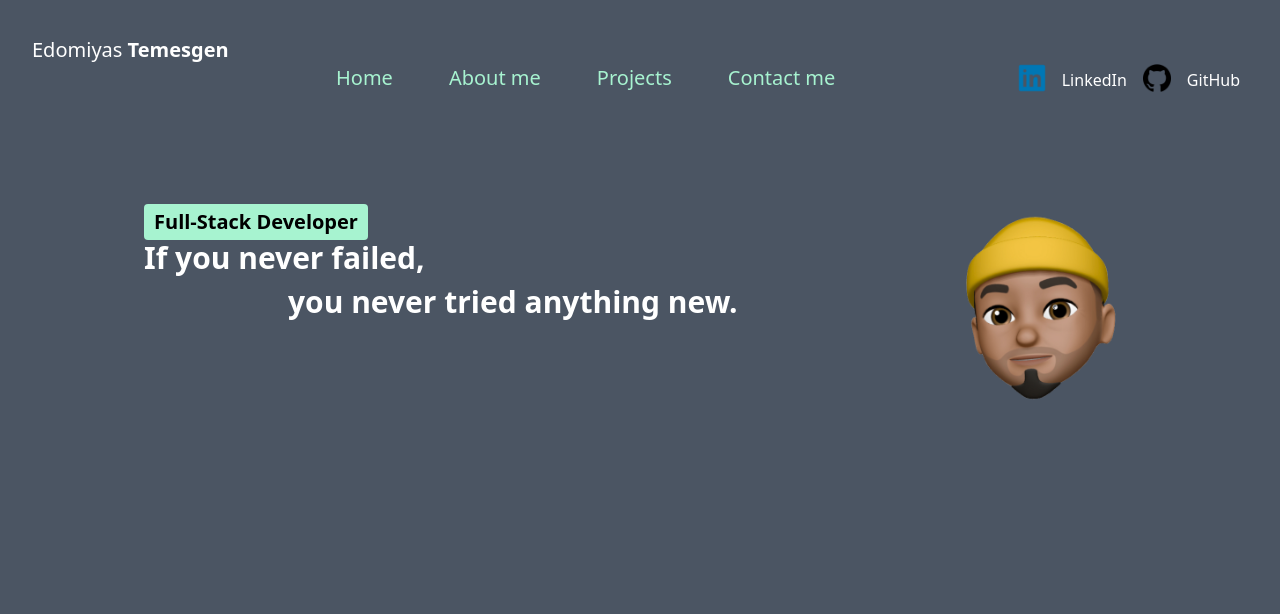
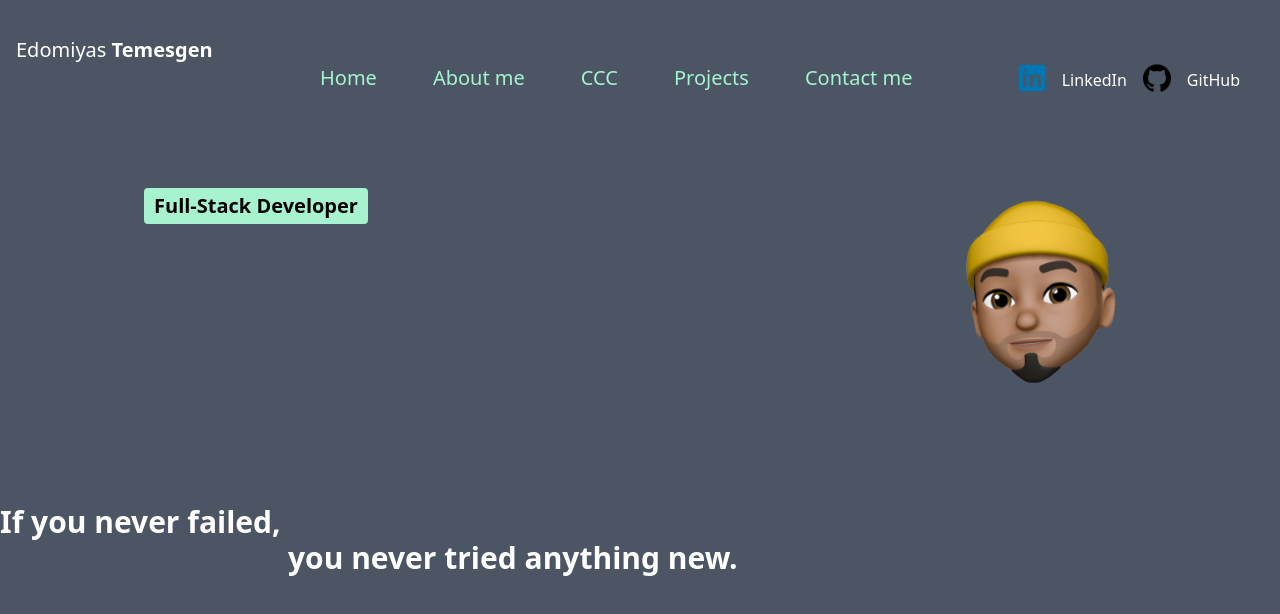
Before and after one commit to etemesgen/Portfolio-Edomiyas-Temesgen-2021, a Vue app: page / in a window 1280 px wide. Shown: the top 614 px of the page. Built offline with nearby package versions, Linux system fonts and the light colour scheme; a web font is replaced by a local one.

Commit message:
added a new nav menu

```diff
--- a/src/App.vue
+++ b/src/App.vue
@@ -1,12 +1,13 @@
 <template>
   <div id="app" class="flex-1">
-    <p id="title" class="text-white text-xl mt-9 ml-8">Edomiyas <strong>Temesgen</strong></p>
-    <button id="hamburger" class="flex text-green-200 text-3xl ml-80 -mt-7 lg:hidden" v-on:click="toggleNavbar()">
+    <p id="title" class="text-white text-xl mt-9 ml-4">Edomiyas <strong>Temesgen</strong></p>
+    <button id="hamburger" class="flex text-green-200 text-3xl ml-64 -mt-7 lg:hidden" v-on:click="toggleNavbar()">
       <i class="fa fa-bars"></i>
     </button>
-    <nav v-bind:class="{'hidden': !showMenu, 'flex': showMenu}" class="text-green-200 text-xl mt-4 flex-col lg:inline text-center space-x-14 md:ml-72">
-      <NavLinks url="#" text="Home" class="ml-12 hover:text-white"/>
+    <nav v-bind:class="{'hidden': !showMenu, 'flex': showMenu}" class="text-green-200 text-xl flex-col lg:inline text-center space-x-14 md:ml-96 -mt-10">
+      <NavLinks url="#" text="Home" class="-ml-16 mt-12 hover:text-white"/>
       <NavLinks url="#" text="About me" class="hover:text-white"/>
+      <NavLinks url="#" text="CCC" class="hover:text-white"/>
       <NavLinks url="#" text="Projects" class="hover:text-white"/>
       <NavLinks url="#" text="Contact me" class="hover:text-white"/>
     </nav>
@@ -16,9 +17,10 @@
       <a href="#"><img src="./assets/github.png" alt="github" id="github" class="hidden max-w-full w-7 lg:flex"></a>
       <p id="githubtext" class="hidden text-white mt-1 lg:flex">GitHub</p>
     </div>
-    <p id="dev" class="bg-green-200 w-56 p-1 font-bold text-xl text-center ml-16 mt-28 rounded lg:ml-36">Full-Stack Developer</p>
+    <p id="dev" class="bg-green-200 w-56 p-1 font-bold text-xl text-center ml-10 mt-24 rounded lg:ml-36">Full-Stack Developer</p>
     <img class="flex w-40 mr-36 mt-14 lg:w-48 float-right md:-mt-10" :src="me" alt="me">  <!-- Mobile first responsive, define mobile size by default-->
-    <p class="flex text-white text-xl font-bold mt-96 ml lg:flex text-3xl ml-36 -mt-0 mb-2">If you never failed,</p>
+    <br>
+    <p class="text-white text-xl font-bold mt-64 lg:text-3xl">If you never failed,</p>
     <p class="flex text-white text-xl font-bold lg:text-3xl ml-72">you never tried anything new.</p>
   </div>
 </template>
@@ -55,5 +57,4 @@ export default {
 body{
   font-family: 'Rockwell Nova', sans-serif;
 }
-
 </style>
```
